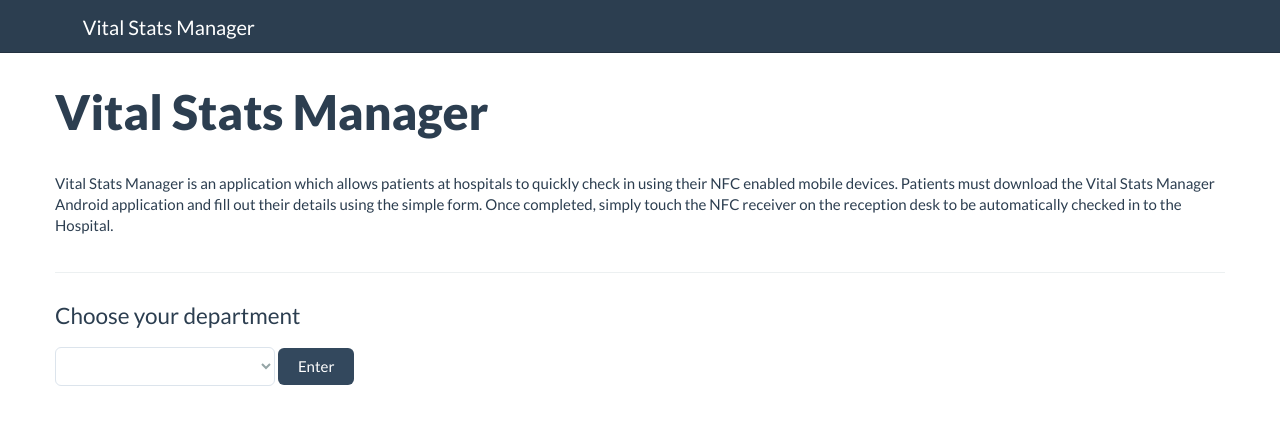
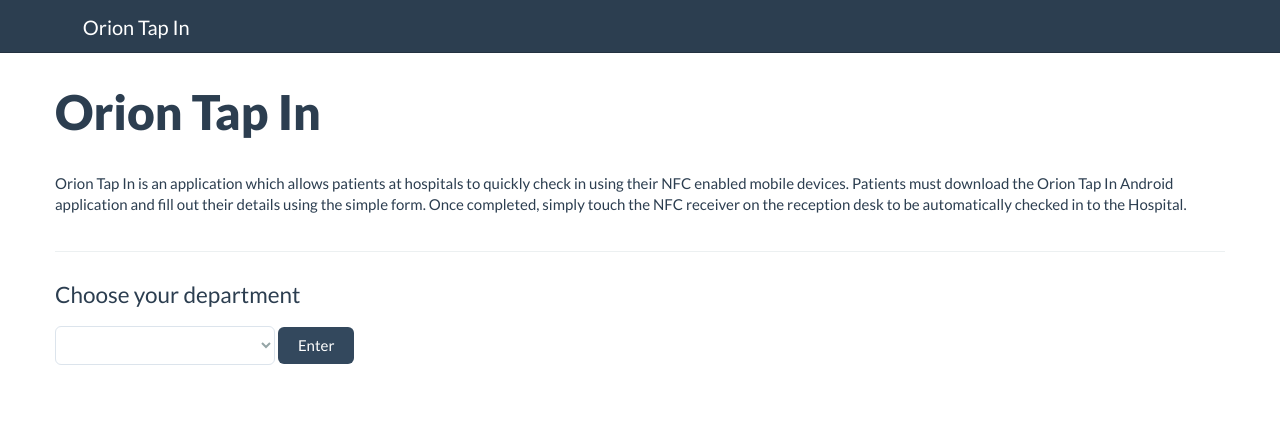
Before and after one commit to hugarsthealth/tapin-portal, a Flask app: page / in a window 1280 px wide. Shown: the top 425 px of the page. Run offline with Flask 2, Linux system fonts and the light colour scheme; tables that the repository leaves empty hold one stand-in row (values such as "Sample post"); some libraries are stand-ins or nearby versions; grey boxes are pictures that could not be loaded.

Commit message:
Remove references to VSM in copy

```diff
--- a/server/static/partials/login.html
+++ b/server/static/partials/login.html
@@ -1,8 +1,8 @@
 <div ng-controller="LoginCtrl">
 	<div class="row">
 		<div class="span12">
-				<h1 class="login-title">Vital Stats Manager</h1>
-				<p>Vital Stats Manager is an application which allows patients at hospitals to quickly check in using their NFC enabled mobile devices. Patients must download the Vital Stats Manager Android application and fill out their details using the simple form. Once completed, simply touch the NFC receiver on the reception desk to be automatically checked in to the Hospital.</p>
+				<h1 class="login-title">Orion Tap In</h1>
+				<p>Orion Tap In is an application which allows patients at hospitals to quickly check in using their NFC enabled mobile devices. Patients must download the Orion Tap In Android application and fill out their details using the simple form. Once completed, simply touch the NFC receiver on the reception desk to be automatically checked in to the Hospital.</p>
 		</div>
 	</div>
 
--- a/server/templates/index.html
+++ b/server/templates/index.html
@@ -22,14 +22,14 @@
     <script type="text/javascript" src="{{ url_for('static', filename='js/vendor/angular-resource.min.js') }}"></script>
     <script type="text/javascript" src="{{ url_for('static', filename='js/vendor/angular-ui-utils.js') }}"></script>
 
-    <title>Vital Stats Manager</title>
+    <title>Orion Tap In</title>
 </head>
 
 <body>
 	<div class="navbar navbar-fixed-top" ng-controller="NavBarCtrl  ">
     <div class="navbar-inner">
       <div class="container">
-        <a class="brand" href="#"><i class="icon-hospital"></i> Vital Stats Manager</a>
+        <a class="brand" href="#"><i class="icon-hospital"></i> Orion Tap In</a>
         <ul  ng-show="logged_in" class="department-controls nav pull-right">
           <li>
             <p class="navbar-text">Viewing patients from <[department]></p>
```
Also changed, not shown: README.md.
